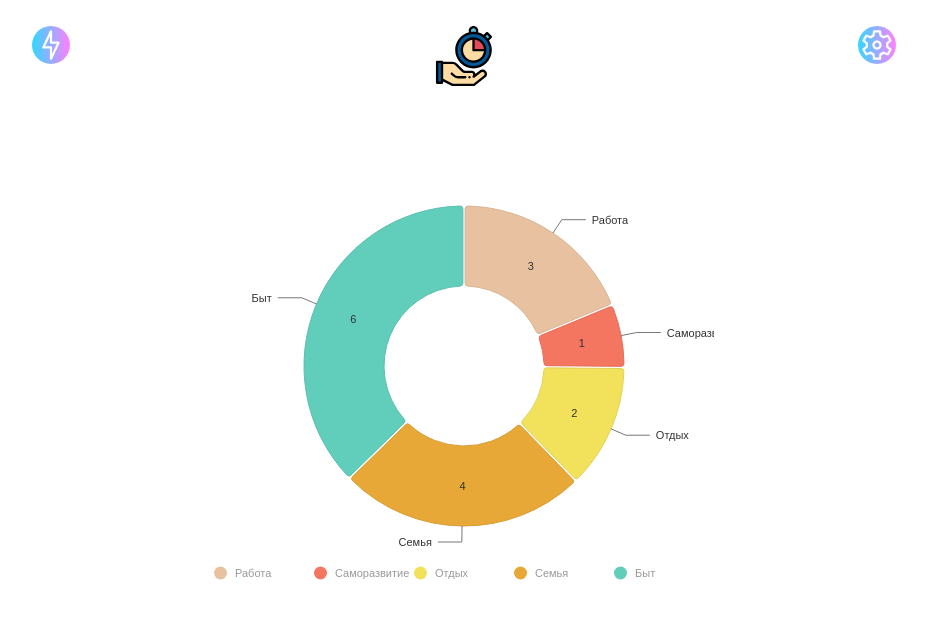
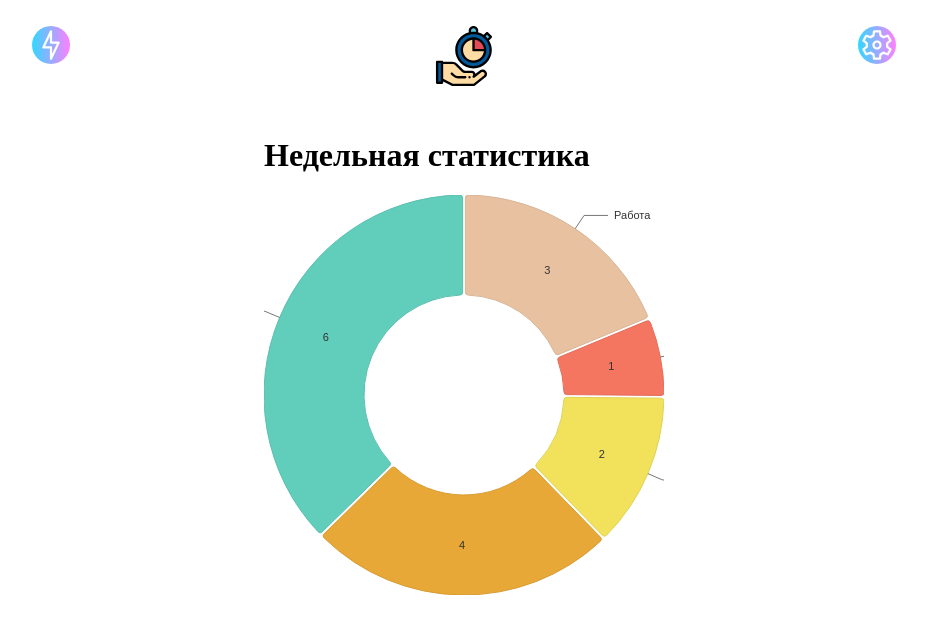
Before and after one commit to jskriptus/TimeChecker, a React (Create React App) app in the folder timechecker/: page /info in a window 1280 px wide. Shown: the top 634 px of the page, without its empty margins (176-1103 px from the left). Built offline with nearby package versions, Linux system fonts and the light colour scheme.

Commit message:
рефакторинг кода

```diff
--- a/timechecker/src/assets/css/App.css
+++ b/timechecker/src/assets/css/App.css
@@ -31,6 +31,6 @@
 }
 
 .info__chart {
-  height: 500px;
-  width: 500px;
+  height: 400px;
+  width: 400px;
 }
--- a/timechecker/src/components/PieChart/PieChart.jsx
+++ b/timechecker/src/components/PieChart/PieChart.jsx
@@ -4,47 +4,21 @@ import { ResponsivePie } from '@nivo/pie';
 const PieChart = ({ data }) => (
     <ResponsivePie
         data={data}
-        margin={{ top: 90, right: 90, bottom: 90, left: 90 }}
+
         innerRadius={0.5}
         padAngle={0.7}
         fit={false}
         cornerRadius={3}
         colors={{ scheme: 'nivo' }}
         borderWidth={1}
-        borderColor={{ from: 'color', modifiers: [ [ 'darker', 0.2 ] ] }}
-        radialLabelsSkipAngle={10}
-        radialLabelsTextXOffset={6}
-        radialLabelsTextColor="#333333"
-        radialLabelsLinkOffset={0}
-        radialLabelsLinkDiagonalLength={10}
-        radialLabelsLinkHorizontalLength={10}
-        radialLabelsLinkStrokeWidth={1}
-        radialLabelsLinkColor={{ from: 'color' }}
+        borderColor={{ from: 'color', modifiers: [['darker', 0.2]] }}
+        enableRadialLabels={false}
         slicesLabelsSkipAngle={10}
         slicesLabelsTextColor="#333333"
         animate={true}
         motionStiffness={90}
         motionDamping={15}
-        legends={[
-            {
-                anchor: 'bottom',
-                direction: 'row',
-                translateY: 56,
-                itemWidth: 100,
-                itemHeight: 18,
-                itemTextColor: '#999',
-                symbolSize: 13,
-                symbolShape: 'circle',
-                effects: [
-                    {
-                        on: 'hover',
-                        style: {
-                            itemTextColor: '#000'
-                        }
-                    }
-                ]
-            }
-        ]}
+
     />
 );
 
--- a/timechecker/src/pages/Info.jsx
+++ b/timechecker/src/pages/Info.jsx
@@ -14,6 +14,7 @@ function Info() {
     return (
         <div className="info">
             <div className="info__chart">
+                <h1>Недельная статистика</h1>
                 <PieChart data={userActions} />
             </div>
         </div>
```
Also changed, not shown: 1 other file (tests, documents, lock files or other folders).
